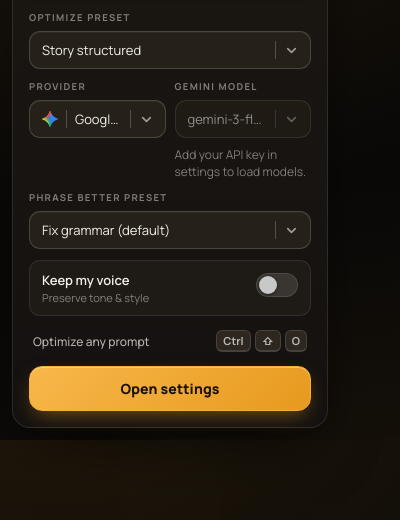
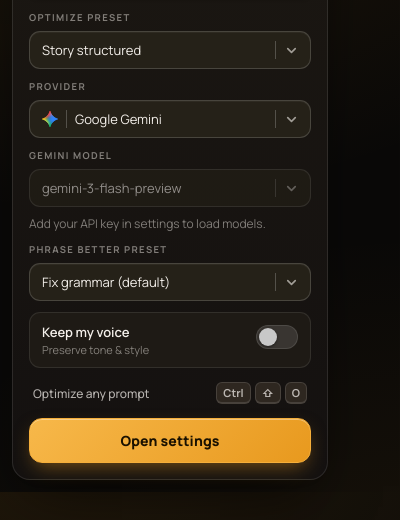
Before and after one commit to piyushdoorwar/ask-better, a browser extension: page ui/popup.html in a window 400 px wide. Shown: the part 136-656 px from the top of the page. Drawn offline with Linux system fonts and the light colour scheme.

Commit message:
style: adjust field grid layout to single column with updated spacing
- Change grid from 2-column to 1-column layout
- Increase gap from 9px to 11px for better visual balance

```diff
--- a/ui/popup.css
+++ b/ui/popup.css
@@ -165,8 +165,8 @@
 
 .field-grid {
   display: grid;
-  grid-template-columns: 1fr 1fr;
-  gap: 9px;
+  grid-template-columns: 1fr;
+  gap: 11px;
   margin-bottom: 11px;
 }
 
```
